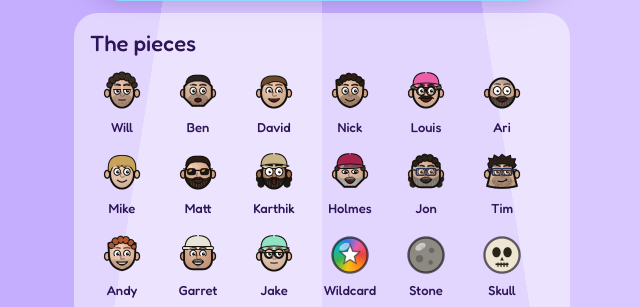
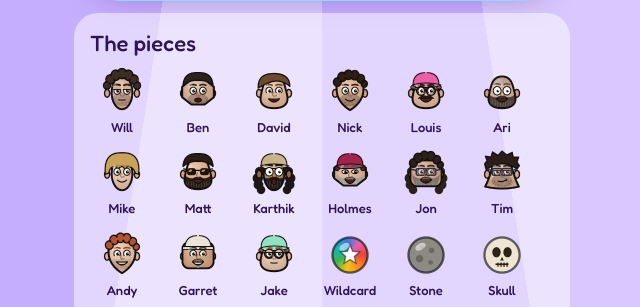
Before and after one commit to wills-htp/Lavender-Snood, a plain HTML site: page index.html in a window 1280 px wide. Shown: the part 965-1272 px from the top of the page, 318-958 px from the left. Drawn offline with Linux system fonts and the light colour scheme; animation ran at ten frames a second; a web font is replaced by a local one.

Commit message:
Exaggerate head shapes and hair for more caricature
Co-Authored-By: Claude Opus 5.5 <noreply@anthropic.com>
Claude-Session: https://claude.ai/code/session_01EeE3Rm7jAstAJAgB73dfF1

```diff
--- a/index.html
+++ b/index.html
@@ -75,16 +75,15 @@ const TOONS=[
 ];
 function toonPath(g,shape){
   g.beginPath();
-  const poly=(n,r,rot)=>{for(let i=0;i<n;i++){const a=rot+i*2*Math.PI/n;g.lineTo(Math.cos(a)*r,Math.sin(a)*r)}g.closePath()};
-  if(shape==='pill')g.roundRect(-37,-45,74,90,34);
-  else if(shape==='octagon')poly(8,46,Math.PI/8);
-  else if(shape==='egg')g.ellipse(0,3,40,45,0,0,7);
-  else if(shape==='shield'){g.moveTo(-42,-36);g.quadraticCurveTo(0,-50,42,-36);g.lineTo(40,6);g.quadraticCurveTo(34,40,0,47);g.quadraticCurveTo(-34,40,-40,6);g.closePath()}
-  else if(shape==='squircle')g.roundRect(-43,-42,86,86,28);
-  else if(shape==='bell'){g.moveTo(-30,-30);g.quadraticCurveTo(0,-58,30,-30);g.quadraticCurveTo(38,10,46,40);g.quadraticCurveTo(0,52,-46,40);g.quadraticCurveTo(-38,10,-30,-30);g.closePath()}
-  else if(shape==='scallop'){for(let i=0;i<=72;i++){const a=i/72*2*Math.PI,r=42+3.5*Math.cos(a*10);g.lineTo(Math.cos(a)*r,Math.sin(a)*r)}g.closePath()}
-  else if(shape==='oval')g.ellipse(0,2,37,46,0,0,7);
-  else g.arc(0,0,45,0,7);
+  if(shape==='pill')g.roundRect(-31,-50,62,100,30);
+  else if(shape==='octagon'){for(let i=0;i<8;i++){const a=Math.PI/8+i*Math.PI/4;g.lineTo(Math.cos(a)*53,Math.sin(a)*42)}g.closePath()}
+  else if(shape==='egg'){g.moveTo(0,-48);g.bezierCurveTo(30,-48,34,-20,40,8);g.bezierCurveTo(48,40,26,50,0,50);g.bezierCurveTo(-26,50,-48,40,-40,8);g.bezierCurveTo(-34,-20,-30,-48,0,-48);g.closePath()}
+  else if(shape==='shield'){g.moveTo(-43,-40);g.quadraticCurveTo(0,-50,43,-40);g.lineTo(41,0);g.quadraticCurveTo(36,34,0,56);g.quadraticCurveTo(-36,34,-41,0);g.closePath()}
+  else if(shape==='squircle')g.roundRect(-48,-39,96,80,20);
+  else if(shape==='bell'){g.moveTo(-26,-34);g.quadraticCurveTo(0,-60,26,-34);g.quadraticCurveTo(36,10,52,42);g.quadraticCurveTo(0,54,-52,42);g.quadraticCurveTo(-36,10,-26,-34);g.closePath()}
+  else if(shape==='scallop'){for(let i=0;i<=72;i++){const a=i/72*2*Math.PI,r=42+5*Math.cos(a*10);g.lineTo(Math.cos(a)*r,Math.sin(a)*r)}g.closePath()}
+  else if(shape==='oval')g.ellipse(0,2,32,51,0,0,7);
+  else g.arc(0,0,47,0,7);
 }
 function shade(hex,f){const n=parseInt(hex.slice(1),16),c=[n>>16,n>>8&255,n&255].map(v=>Math.round(f<0?v*(1+f):v+(255-v)*f));return'rgb('+c+')'}
 function drawToon(g,x,y,size,t){
@@ -93,7 +92,7 @@ function drawToon(g,x,y,size,t){
   const base=t.skin||t.color;
   if(t.skin)g.scale(.9,.9);
   // long hair behind
-  if(t.hair==='long'||t.hair==='longwavy'){g.fillStyle=t.hc;for(const [a,b,r] of [[-40,0,12],[-44,18,12],[-40,34,11],[40,0,12],[44,18,12],[40,34,11]]){g.beginPath();g.arc(a,b,r,0,7);g.fill()}}
+  if(t.hair==='long'||t.hair==='longwavy'){g.fillStyle=t.hc;for(const [a,b,r] of [[-44,-4,15],[-50,16,16],[-48,36,15],[-40,52,13],[44,-4,15],[50,16,16],[48,36,15],[40,52,13]]){g.beginPath();g.arc(a,b,r,0,7);g.fill()}}
   if(t.skin){for(const sx of [-1,1]){g.beginPath();g.ellipse(sx*46,4,8,12,0,0,7);g.fillStyle=shade(base,-.08);g.fill();g.lineWidth=4;g.strokeStyle=INK;g.stroke()}}
   // body
   toonPath(g,t.shape);
@@ -109,6 +108,7 @@ function drawToon(g,x,y,size,t){
   g.restore();
   toonPath(g,t.shape);g.lineWidth=t.skin?6:5;g.strokeStyle=INK;g.stroke();
   // hair on top
+  g.save();if(!t.hat){g.translate(0,-28);g.scale(1.22,1.32);g.translate(0,28)}
   g.fillStyle=t.hc;g.strokeStyle=INK;g.lineWidth=3;
   const blobs=(arr)=>{g.beginPath();for(const [a,b,r] of arr){g.moveTo(a+r,b);g.arc(a,b,r,0,7)}g.fill();g.stroke();g.beginPath();for(const [a,b,r] of arr){g.moveTo(a+r-3,b);g.arc(a,b,r-3,0,7)}g.fill()};
   if(t.hair==='curly')blobs([[-30,-36,11],[-16,-46,12],[0,-50,12],[16,-46,12],[30,-36,11],[-38,-22,9],[38,-22,9]]);
@@ -119,6 +119,7 @@ function drawToon(g,x,y,size,t){
   if(t.hair==='messy'){g.beginPath();g.moveTo(-40,-14);const pts=[[-44,-28],[-38,-36],[-42,-46],[-28,-44],[-24,-56],[-10,-48],[0,-58],[12,-49],[26,-55],[28,-44],[42,-44],[38,-32],[44,-24],[38,-16]];for(const [a,b] of pts)g.lineTo(a,b);g.quadraticCurveTo(10,-34,-14,-26);g.quadraticCurveTo(-30,-22,-40,-14);g.closePath();g.fill();g.stroke()}
   if(t.hair==='fringe'){g.save();toonPath(g,t.shape);g.clip();g.strokeStyle=t.hc;g.lineWidth=9;for(const sx of [-1,1]){g.beginPath();g.moveTo(sx*40,2);g.quadraticCurveTo(sx*41,-14,sx*33,-26);g.stroke()}g.restore();g.strokeStyle=INK}
   if(t.hair==='bowl'){g.beginPath();g.moveTo(-42,-4);g.quadraticCurveTo(-48,-56,0,-54);g.quadraticCurveTo(48,-56,42,-4);g.lineTo(34,-6);g.quadraticCurveTo(28,-22,14,-22);g.lineTo(8,-16);g.lineTo(0,-23);g.lineTo(-10,-17);g.lineTo(-18,-23);g.quadraticCurveTo(-30,-22,-34,-6);g.closePath();g.fill();g.stroke()}
+  g.restore();g.fillStyle=t.hc;g.strokeStyle=INK;g.lineWidth=3;
   if(t.hat){g.fillStyle=t.hatc;g.beginPath();g.moveTo(-40,-22);g.quadraticCurveTo(-40,-60,0,-60);g.quadraticCurveTo(40,-60,40,-22);g.closePath();g.fill();g.stroke();
     g.fillStyle=shade(t.hatc,.15);g.beginPath();
     if(t.hat==='flat'){g.roundRect(-48,-26,96,9,4)}else{g.moveTo(-42,-22);g.quadraticCurveTo(0,-34,46,-22);g.quadraticCurveTo(30,-12,-30,-14);g.closePath()}
```
Also changed, not shown: src/toons.js (+12 -11 lines).
